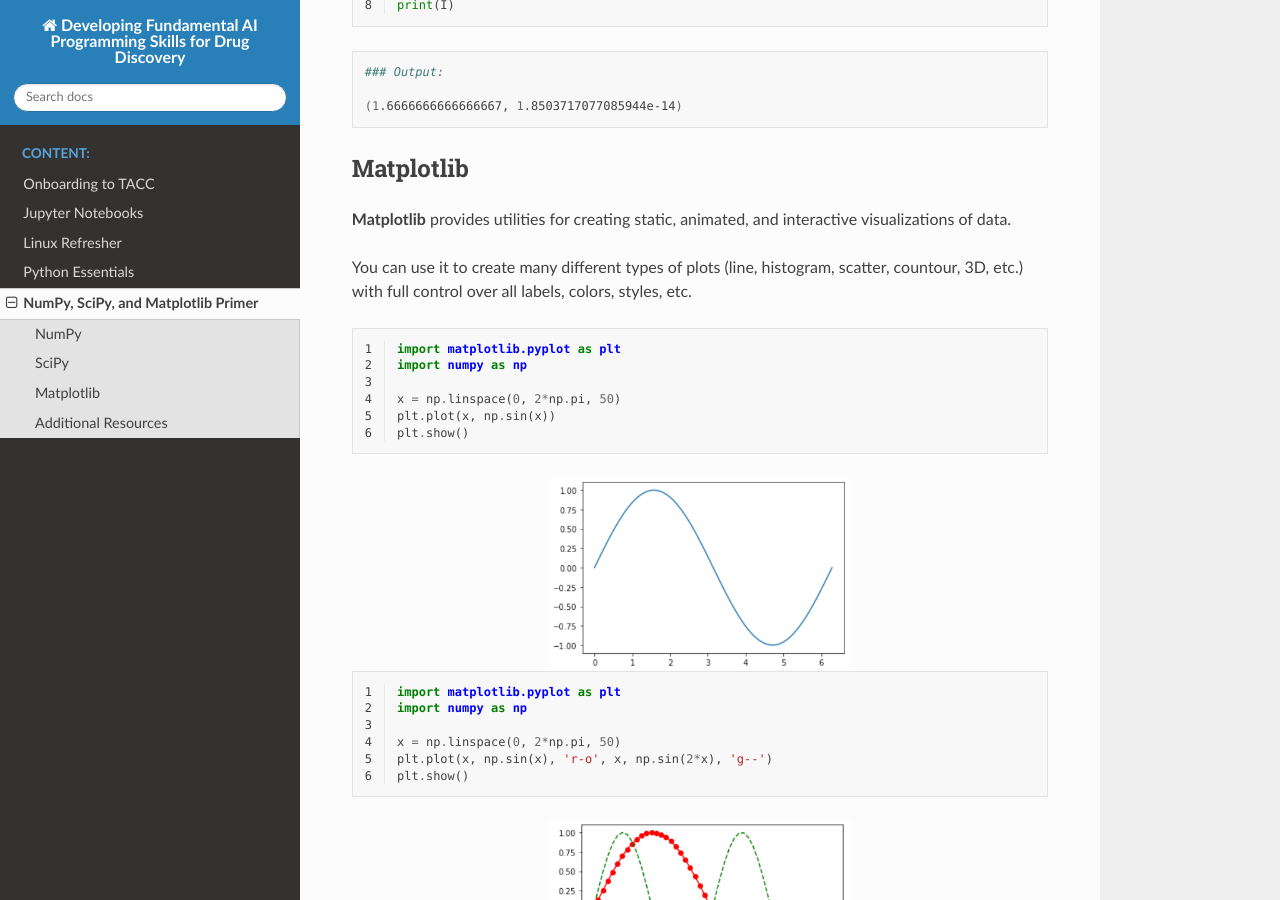
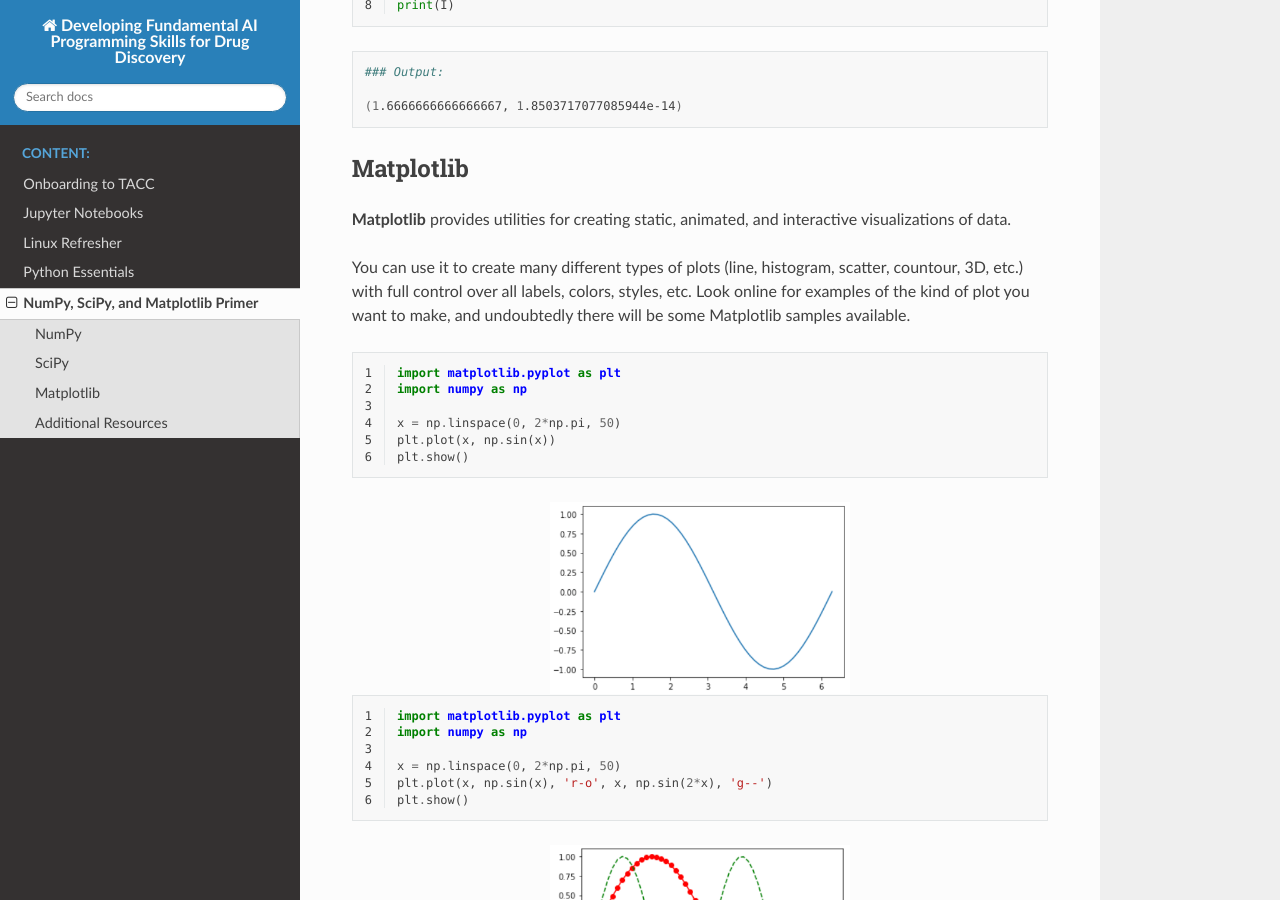
Before and after one commit to wjallen/ai-drug-discovery, a Sphinx documentation site: the page built from docs/content/numpy_scipy_matplotlib.rst, in a window 1280 px wide and 900 px high, scrolled down 1663 px. Built offline with Sphinx 7.4.7 and the Read the Docs theme 2.0.0, drawn with Linux system fonts in a browser that asks for light colours.

Commit message:
added more matplotlib text

```diff
--- a/docs/content/numpy_scipy_matplotlib.rst
+++ b/docs/content/numpy_scipy_matplotlib.rst
@@ -108,7 +108,9 @@ Matplotlib
 visualizations of data.
 
 You can use it to create many different types of plots (line, histogram, scatter,
-countour, 3D, etc.) with full control over all labels, colors, styles, etc.
+countour, 3D, etc.) with full control over all labels, colors, styles, etc. Look
+online for examples of the kind of plot you want to make, and undoubtedly there
+will be some Matplotlib samples available.
 
 
 .. code-block:: python3
```
